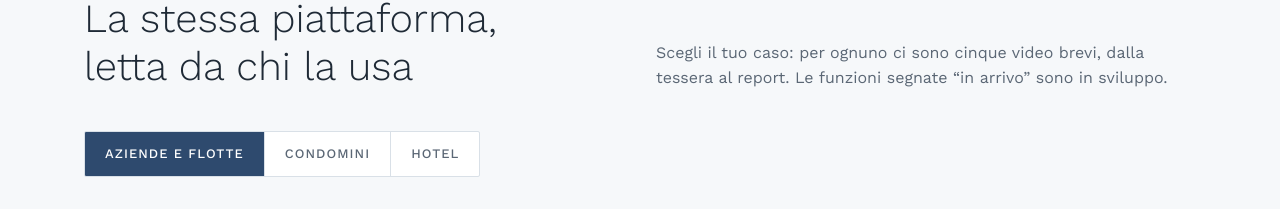
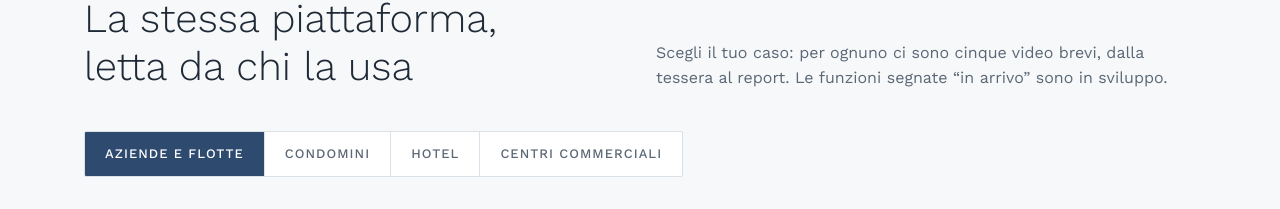
Before and after one commit to BabooEsco/ambra-promo, a plain HTML site: page index.html in a window 1280 px wide. Shown: the part 2228-2437 px from the top of the page. Drawn offline with nearby package versions, Linux system fonts and the light colour scheme.

Commit message:
Aggiunge la scheda Centri commerciali

```diff
--- a/index.html
+++ b/index.html
@@ -123,7 +123,7 @@ section.dark{background:var(--d-bg);color:var(--d-ink)}
 .tabs button+button{border-left:1px solid var(--m-line)}
 .tabs button:hover{background:var(--m-light);color:var(--m-ink)}
 .tabs button[aria-selected="true"]{background:var(--m-blue);color:#fff}
-@media (max-width:760px){.tabs{display:grid;grid-template-columns:1fr 1fr;gap:1px;background:var(--m-line);width:100%}.tabs button{background:var(--m-surface);padding:0 8px;font-size:12px}.tabs button+button{border-left:0}.tabs button:last-child{grid-column:1/-1}}
+@media (max-width:760px){.tabs{display:grid;grid-template-columns:1fr 1fr;gap:1px;background:var(--m-line);width:100%}.tabs button{background:var(--m-surface);padding:0 8px;font-size:12px}.tabs button+button{border-left:0}.tabs button:last-child:nth-child(odd){grid-column:1/-1}}
 .aud-intro{display:grid;grid-template-columns:minmax(0,1fr) minmax(0,1fr);gap:32px;align-items:start;margin-bottom:28px}
 .aud-intro h3{font:300 clamp(24px,2.6vw,32px)/1.25 var(--m-font);color:var(--m-ink)}
 .aud-intro p{color:var(--m-ink-soft)}
@@ -353,6 +353,7 @@ dialog::backdrop{background:rgba(15,21,28,.55);backdrop-filter:blur(3px)}
       <button role="tab" data-aud="aziende">Aziende e flotte</button>
       <button role="tab" data-aud="condomini">Condomini</button>
       <button role="tab" data-aud="hotel">Hotel</button>
+      <button role="tab" data-aud="centri">Centri commerciali</button>
     </div>
     <div class="aud-intro">
       <h3 id="a-title"></h3>
@@ -566,7 +567,27 @@ const AUD = {
       {data:'base', title:'Il report della struttura', desc:'Ricariche, energia e utilizzo delle colonnine mese per mese: per capire quanto vale il servizio e se servono altre colonnine.', tags:['Report','Utilizzo'],
         shots:S(['Il riepilogo del mese della struttura.','A fine mese hai i numeri del servizio.'],['L’utilizzo di ogni colonnina, giorno per giorno.','Quanto è usata ogni colonnina, e quando.'],['Il confronto con la stagione precedente.','E capisci se è il momento di aggiungerne una.'])},
       {data:'green', title:'La ricarica sul conto della camera', desc:'In arrivo: il collegamento con il gestionale della struttura, per addebitare la ricarica direttamente sul conto della camera.', tags:['In arrivo','Gestionale'],
-        shots:S(['Il conto della camera con le sue voci.','Oggi la ricarica si aggiunge a mano.'],['La riga “Ricarica auto · 38 kWh” compare da sola.','AMBRA la porterà direttamente sul conto.'],['L’ospite paga tutto in un’unica volta.','E l’ospite paga tutto insieme, al check-out.'])} ]}
+        shots:S(['Il conto della camera con le sue voci.','Oggi la ricarica si aggiunge a mano.'],['La riga “Ricarica auto · 38 kWh” compare da sola.','AMBRA la porterà direttamente sul conto.'],['L’ospite paga tutto in un’unica volta.','E l’ospite paga tutto insieme, al check-out.'])} ]},
+  centri:{ az:'Centro commerciale', cta:'Chiedi un sopralluogo', ok:'Grazie. Ti ricontattiamo per fissare il sopralluogo.',
+    title:'La ricarica che porta clienti.',
+    lead:'Centri commerciali, outlet e supermercati: colonnine sempre in funzione nel parcheggio, ricarica gratuita o agevolata con tessera e un report che mostra quanto lavorano, giorno per giorno.',
+    rail:['Ricarica','Accesso','Disponibilità','Report','Pagamento'],
+    ce:'Sopralluogo', ct:'Vediamolo nel tuo parcheggio', cl:['Un sopralluogo del parcheggio con il facility manager','Verifichiamo le colonnine che hai già','Una proposta per tessere, gestione e assistenza'],
+    hero:{title:'AMBRA per un centro commerciale', benefit:'Per chi guida in elettrico una colonnina libera è un buon motivo per scegliere dove fare la spesa. AMBRA la tiene in funzione e ti dice quanto lavora.', shots:[
+      {t:0,vis:'Sabato pomeriggio: il parcheggio è pieno, tre auto elettriche in carica.',vo:'Il sabato il parcheggio è pieno, e sempre più auto sono elettriche.'},
+      {t:8,vis:'Un’auto sceglie il centro con la colonnina libera.',vo:'Una colonnina libera e funzionante fa scegliere il tuo centro invece di un altro.'},
+      {t:16,vis:'Il report del mese con le ore di punta delle colonnine.',vo:'E con AMBRA sai quanto lavorano le colonnine, ora per ora.'} ]},
+    cards:[
+      {data:'amber', title:'La ricarica mentre fai la spesa', desc:'Il cliente ricarica durante la visita. AMBRA registra ogni sessione: durata della sosta, kWh erogati e colonnina usata.', tags:['Sessioni','kWh'],
+        shots:S(['Un cliente attacca l’auto ed entra nella galleria.','Il cliente parcheggia, attacca l’auto ed entra.'],['Il contatore dei kWh sale mentre fa acquisti.','Mentre fa acquisti, l’auto si ricarica.'],['La scheda della sessione: 1 ora e 40, 18 kWh.','E AMBRA registra quanto è rimasto e quanto ha caricato.'])},
+      {data:'sky', title:'Tessere per fedeltà, negozi e flotte', desc:'Tessere RFID per i clienti del programma fedeltà, per i dipendenti dei negozi e per i mezzi dei tenant: ricarica gratuita o agevolata a chi decidi tu.', tags:['RFID','Fedeltà'],
+        shots:S(['Un cliente fedeltà ritira la tessera di ricarica all’info point.','I clienti del programma fedeltà ricevono la tessera.'],['Un commesso ricarica l’auto prima del turno.','Anche i dipendenti dei negozi possono ricaricare.'],['L’elenco delle tessere, divise per gruppo.','E tu decidi chi ricarica gratis e chi a prezzo agevolato.'])},
+      {data:'reactive', title:'Colonnine sempre disponibili', desc:'Una colonnina guasta il sabato pomeriggio sono clienti persi. L’avviso arriva a BABOO, che interviene, e nel report trovi la disponibilità del mese.', tags:['Avvisi','Assistenza'],
+        shots:S(['Sabato: una colonnina va in errore.','Una colonnina ferma nel giorno di punta è un cliente deluso.'],['L’avviso arriva all’assistenza BABOO.','AMBRA ci avvisa subito.'],['La disponibilità del mese: 99,4%.','E a fine mese vedi quanto sono state disponibili.'])},
+      {data:'base', title:'Il report del parcheggio', desc:'Utilizzo per colonnina e per fascia oraria, picchi del weekend ed energia erogata: per decidere se aggiungere colonnine, e dove.', tags:['Report','Utilizzo'],
+        shots:S(['La mappa del parcheggio con le colonnine.','Ogni colonnina ha i suoi numeri.'],['Le ore di punta: sabato pomeriggio e domenica mattina.','Vedi quando sono più usate.'],['Il confronto tra le colonnine più e meno usate.','E capisci dove conviene aggiungerne.'])},
+      {data:'green', title:'Pagamento con carta, app e QR', desc:'In arrivo: ricarica a pagamento per chiunque, senza tessera, con carta, QR o le app dei principali operatori di ricarica.', tags:['In arrivo','Pagamento'],
+        shots:S(['Un automobilista di passaggio arriva senza tessera.','Non tutti i clienti hanno una tessera.'],['Inquadra il QR sulla colonnina e paga con la carta.','Presto potranno pagare con carta, QR o app.'],['L’incasso del mese nel report del centro.','E l’incasso finirà nel report del centro.'])} ]}
 };
 const AUDS = Object.keys(AUD);
 const DATA = {blue:'#3f5f80', sky:'#8fb0d2', amber:'#d7a24a', green:'#6fbf8f', reactive:'#d9776a', base:'#5b6775'};
```
Also changed, not shown: 1 other file.
